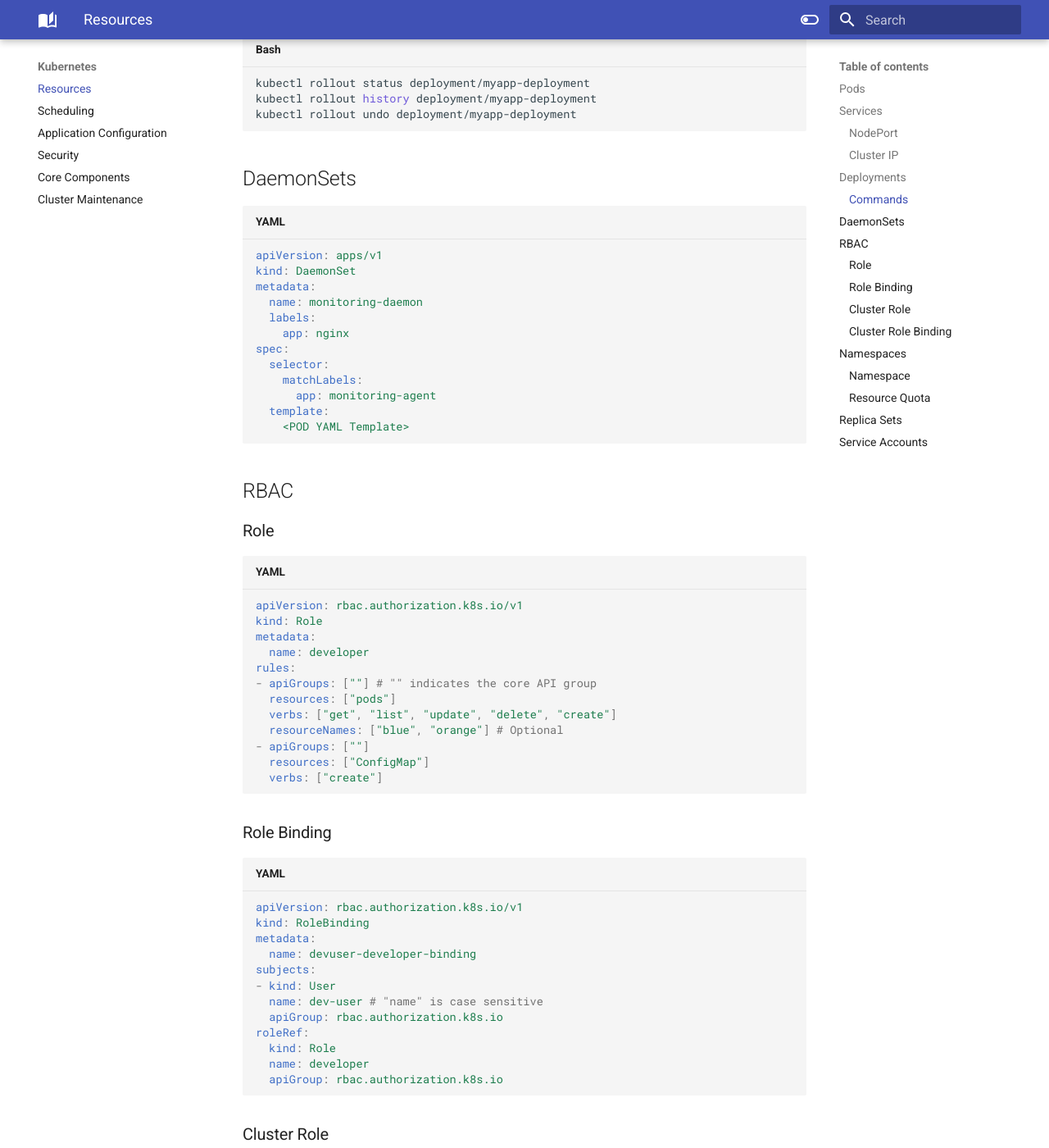
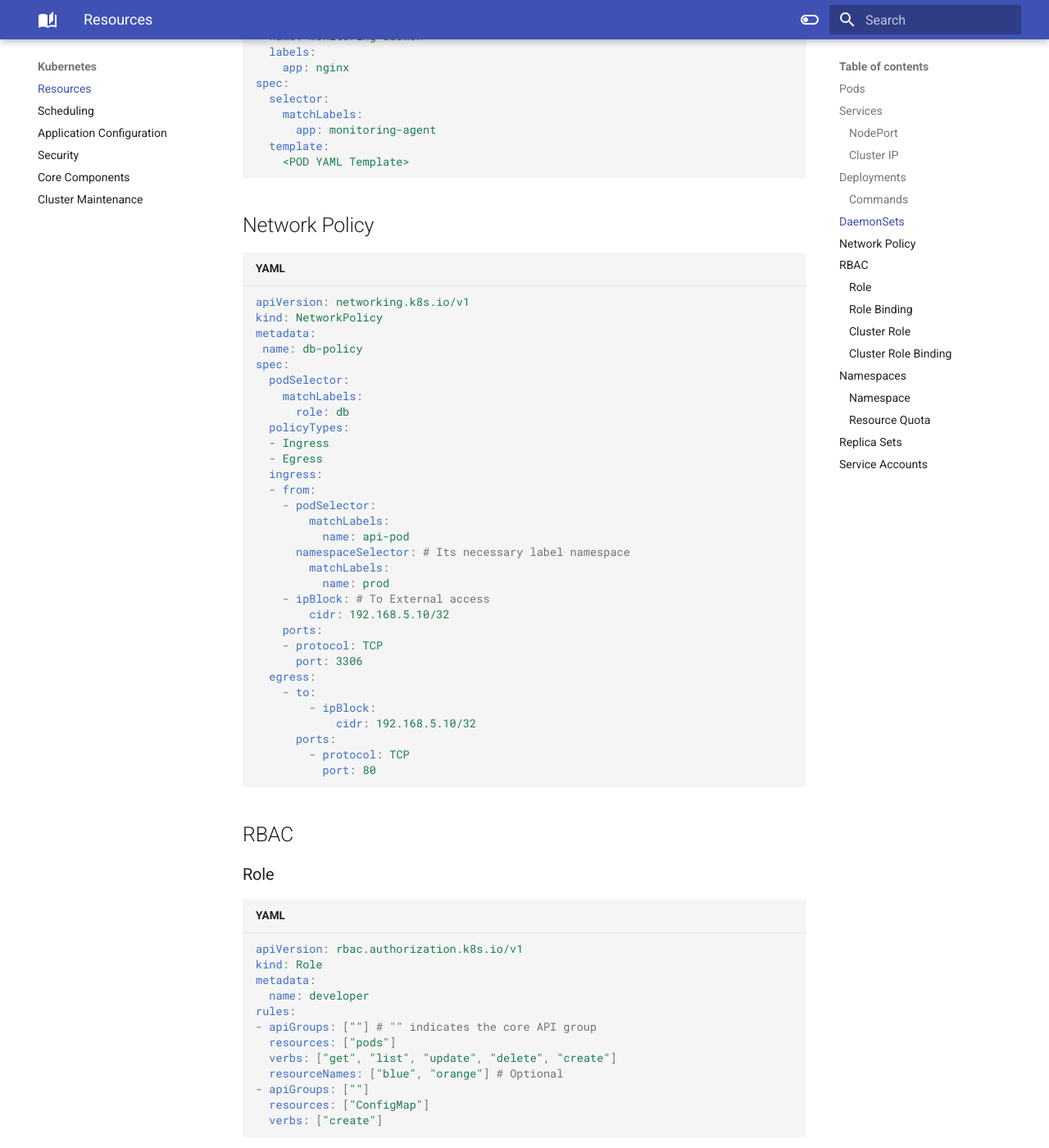
Before and after one commit to fdmsantos/mytechdocs, an MkDocs documentation site: the page built from docs/kubernetes/resources.md, in a window 1280 px wide and 1400 px high, scrolled down 3877 px. Shown: the whole window at 82% size. Built offline with MkDocs 1.6.1 and Material for MkDocs 9.7.7, drawn with Linux system fonts in a browser that asks for light colours; some of the changed text lies outside the part shown.

Commit message:
Add Network Policy

````diff
--- a/docs/kubernetes/resources.md
+++ b/docs/kubernetes/resources.md
@@ -46,12 +46,18 @@ spec:
         limits:
           memory: "2Gi"
           cpu: "2"
+      securityContext:
+          runAsUser: 1000
+          capabilities:
+            add: ["MAC_ADMIN", "SYS_TIME"]
     - name: log-agent
       image: log-agent
   initContainers:
     - name: init-myservice
       image: busybox
       command: ['sh', '-c', 'git clone <some-repository-that-will-be-used-by-application> ; done;']
+  imagePullSecrets: # To Configure Private Registry
+    - name: regcred
   serviceAccountName: dashboard-sa
   automountServiceAccountToken: false # Deprecated. Not Necessary in latest versions
   volumes:
@@ -168,6 +174,42 @@ spec:
     <POD YAML Template>
 ```
 
+## Network Policy
+
+```yaml
+apiVersion: networking.k8s.io/v1
+kind: NetworkPolicy
+metadata:
+ name: db-policy
+spec:
+  podSelector:
+    matchLabels:
+      role: db
+  policyTypes:
+  - Ingress
+  - Egress
+  ingress:
+  - from:
+    - podSelector:
+        matchLabels:
+          name: api-pod
+      namespaceSelector: # Its necessary label namespace
+        matchLabels:
+          name: prod
+    - ipBlock: # To External access
+        cidr: 192.168.5.10/32
+    ports:
+    - protocol: TCP
+      port: 3306
+  egress:
+    - to:
+        - ipBlock:
+            cidr: 192.168.5.10/32
+      ports:
+        - protocol: TCP
+          port: 80
+```
+
 ## RBAC
 
 ### Role
@@ -285,4 +327,5 @@ spec:
 
 ```shell
 kubectl create token <sa-account-name>
+kubectl create token <sa-account-name> # To create token
 ```
````
Also changed, not shown: other parts of docs/kubernetes/resources.md (+3 -3 lines), docs/kubernetes/clusterMaintenance.md (+11 -1 lines), docs/kubernetes/coreComponents.md (+2 -0 lines), docs/kubernetes/security.md (+6 -0 lines), docs/kubernetes/images/cni-network-policies-supported.png (added).
